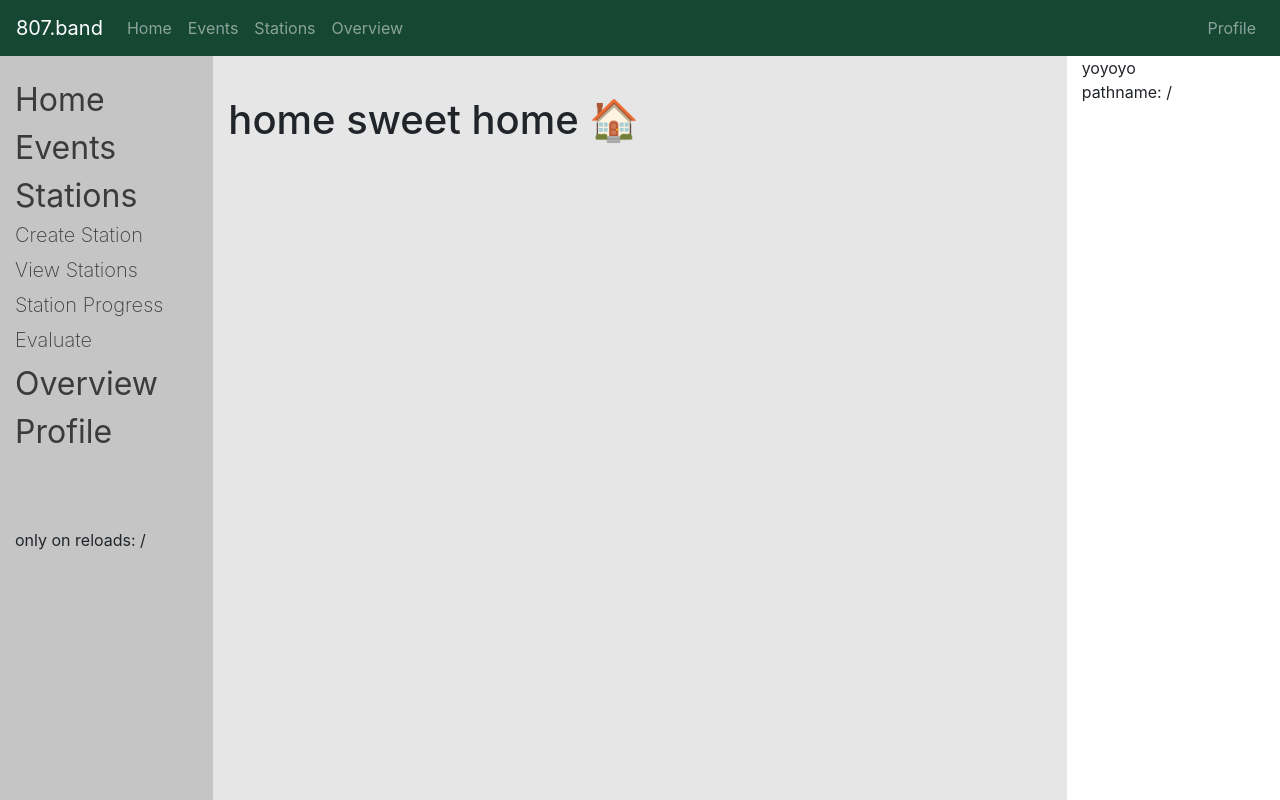
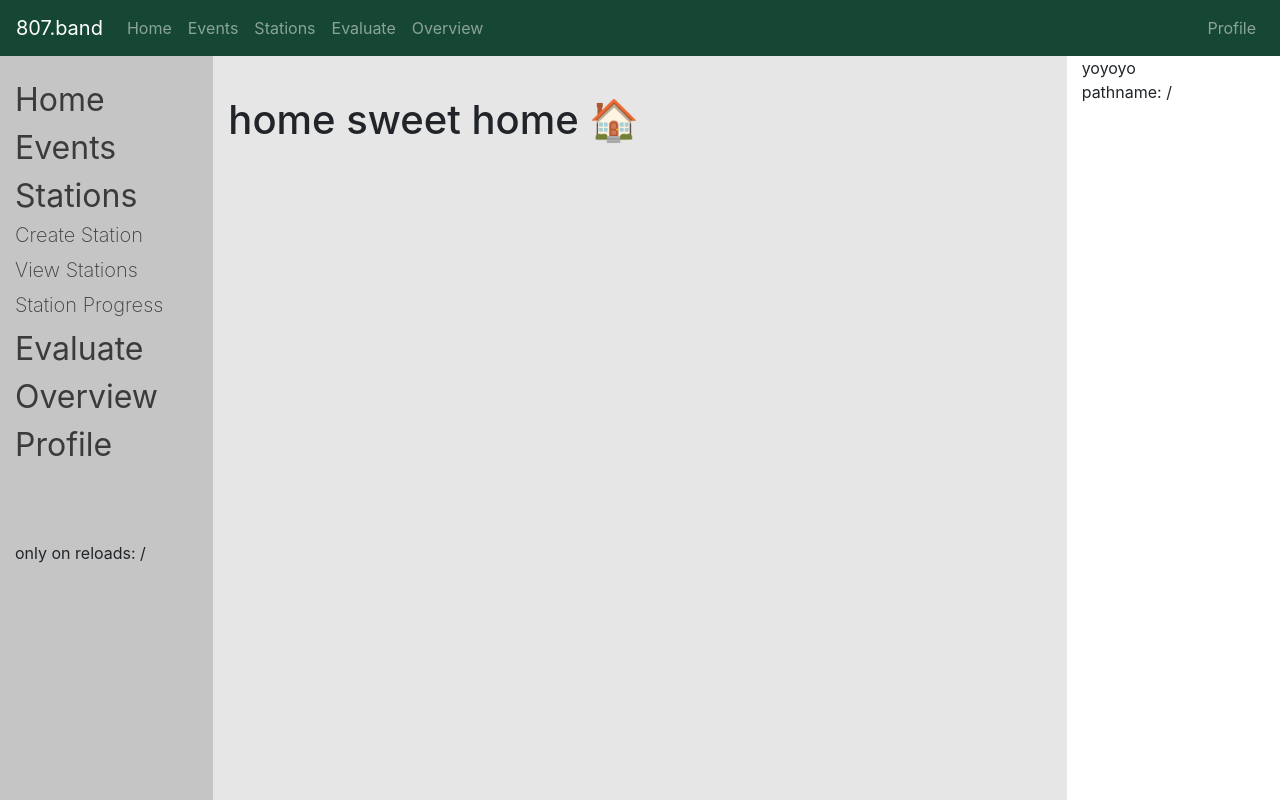
Before and after one commit to 807-band/the-spice, a Next.js app: page / in a window 1280 px wide. Built offline with nearby package versions, Linux system fonts and the light colour scheme.

Commit message:
moved evaluate link to be mobile friendly

```diff
--- a/components/Header.js
+++ b/components/Header.js
@@ -20,6 +20,9 @@ class Header extends React.Component {
                   <Link href="/stations">
                      <a className="nav-link">Stations</a>
                   </Link>
+                  <Link href="/evaluate">
+                     <a className="nav-link">Evaluate</a>
+                  </Link>
                   <Link href="/overview">
                      <a className="nav-link">Overview</a>
                   </Link>
--- a/components/SideNav.js
+++ b/components/SideNav.js
@@ -41,7 +41,7 @@ class SideNav extends React.Component {
                <a className={styles.childPage}>Station Progress</a>
             </Link>
             <Link href="/evaluate">
-               <a className={styles.childPage}>Evaluate</a>
+               <a className={styles.parentPage}>Evaluate</a>
             </Link>
             <Link href="/overview">
                <a className={styles.parentPage}>Overview</a>
```
